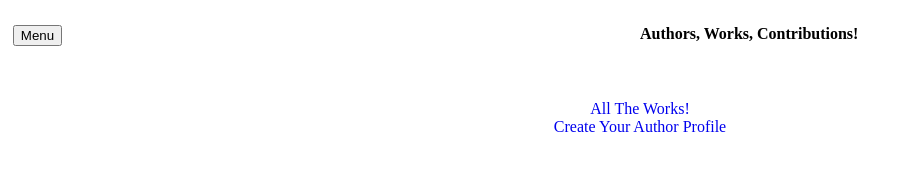
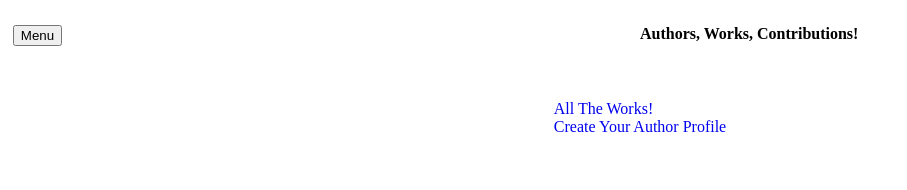
Before and after one commit to mmaustin/community-novel, a React (Create React App) app in the folder cn-client/: page /all-authors in a window 1280 px wide. Shown: the top 190 px of the page, without its empty margins (0-907 px from the left). Built offline with nearby package versions, Linux system fonts and the light colour scheme.

Commit message:
changed the name of authors list component author/works container

```diff
--- a/cn-client/src/features/authors/AuthorsList.js
+++ b/cn-client/src/features/authors/AuthorsList.js
@@ -13,7 +13,7 @@ export const AuthorsList = () => {
     const orderedAuthors = authors.slice().sort((a,b) => a.name.localeCompare(b.name))
 
     const content = orderedAuthors.map((author, i) => {
-        return <div id='author-list-container' key={i}>
+        return <div id='author-list-segment' key={i}>
             <p className='author-list-name'>{author.name}</p>
             <AuthorWorks works={author.works}/>
             {/*<AuthorContributions contributions={author.contributions}/>*/}
@@ -23,9 +23,11 @@ export const AuthorsList = () => {
 
     return(
         <>
-            {content}
-            <div><Link className='all-links' to={'/all-works'}>All The Works!</Link></div>
-            <div><Link className='all-links' to={'/add-author'}>Create Your Author Profile</Link></div>
+            <div id=''>
+                {content}
+                <div><Link className='all-links' to={'/all-works'}>All The Works!</Link></div>
+                <div><Link className='all-links' to={'/add-author'}>Create Your Author Profile</Link></div>
+            </div>
         </>
     )
 }
--- a/cn-client/src/index.css
+++ b/cn-client/src/index.css
@@ -87,7 +87,7 @@ body {
     margin-top: 65px;
   }
 
-#author-list-container {
+#author-list-segment {
   border: 1px solid blue;
   margin: 0;
   width: 100%;
```
